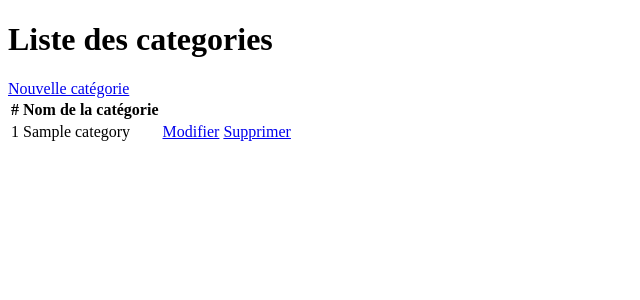
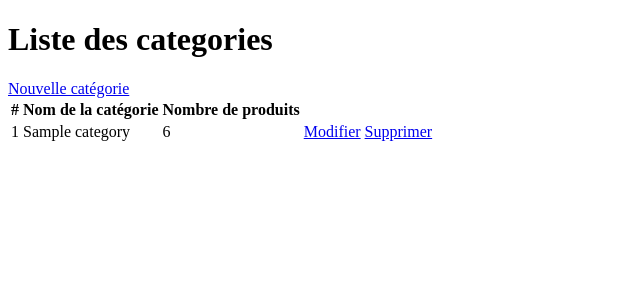
Before and after one commit to radoibogdan/sf4-2, a Symfony app: template templates/admin_category/index.html.twig in a window 1280 px wide. Shown: the part 34-334 px from the top of the page, without its empty margins (0-640 px from the left). Run offline with Twig, Linux system fonts and the light colour scheme; the template is opened without the code that fills it: most values are stand-ins (such as "Sample title", 1, 10 or a date in 2020); some libraries are stand-ins or nearby versions.

Commit message:
RAJOUT Nombre de produits par categorie

```diff
--- a/templates/_template.html.twig
+++ b/templates/_template.html.twig
@@ -36,7 +36,8 @@
             <div class="navbar-end">
                 <div class="navbar-item">
                     <div class="buttons">
-                        {% if is_granted('IS_AUTHENTICATED_FULLY') %}
+                        {# if is_granted('IS_AUTHENTICATED_FULLY') #}
+                        {% if app.user %}
                             <a class="button is-primary is-small" href="{{ path('account_profile') }}">
                             <span class="icon"><i class="fas fa-user-circle"></i></span>
                             <span><strong>{{app.user.username}}</strong></span>
--- a/templates/admin_category/index.html.twig
+++ b/templates/admin_category/index.html.twig
@@ -18,6 +18,7 @@
                 <tr>
                     <th>#</th>
                     <th>Nom de la catégorie</th>
+                    <th>Nombre de produits</th>
                     <th></th>
                 </tr>
             </thead>
@@ -30,6 +31,7 @@
                     <tr>
                         <td>{{ category.id }}</td>
                         <td>{{ category.name }}</td>
+                        <td>{{ category.getProducts|length }}</td>
                         <td>
                             <div class="buttons is-pulled-right">
                                 <a href="{{ path('admin_category_edit', {id:category.id}) }}" class="button is-success">Modifier</a>
--- a/templates/product/show_category.html.twig
+++ b/templates/product/show_category.html.twig
@@ -1,4 +1,4 @@
-{% extends '_template.html.twig' %}
+{% extends "_template.html.twig" %}
 
 {% block title %}Liste des produits dans la catégorie: {{ products|length}}{% endblock %}
 
```
